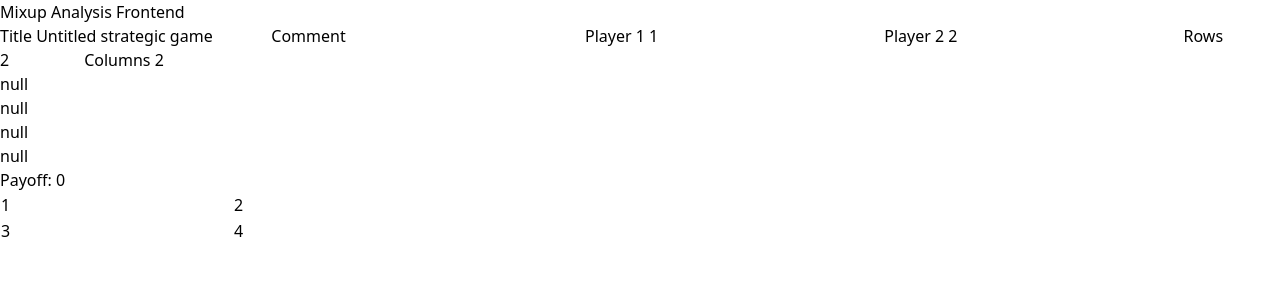
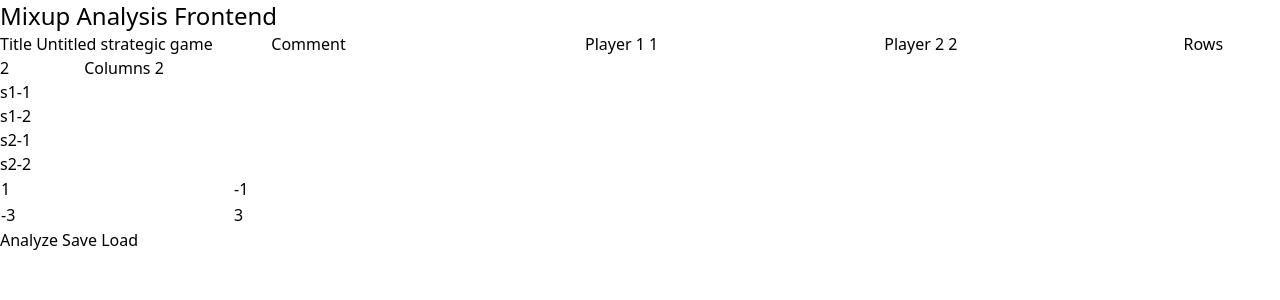
Before and after one commit to AbhijeetKrishnan/mixup-analysis-app, a SvelteKit app in the folder frontend/: page / in a window 1280 px wide. Shown: the top 300 px of the page. Built offline with nearby package versions, Linux system fonts and the light colour scheme.

Commit message:
Add dynamic table

```diff
--- a/frontend/src/routes/+page.svelte
+++ b/frontend/src/routes/+page.svelte
@@ -1,24 +1,71 @@
 <script lang="ts">
-	let title = 'Untitled strategic game';
-	let comment = '';
-	let player_1 = '1';
-	let player_2 = '2';
-	let p1_strategies = ['', ''];
-	let p2_strategies = ['', ''];
-	let rows = 2;
-	let cols = 2;
-	let data = [
-		[1, 2],
-		[3, 4]
+	import type { MixupData } from '../types/mixupData.type';
+
+	export let formData: MixupData = {
+		title: 'Untitled strategic game',
+		comment: '',
+		player_1: '1',
+		player_2: '2',
+		rows: 2,
+		cols: 2,
+		p1_strategies: ['s1-1', 's1-2'],
+		p2_strategies: ['s2-1', 's2-2'],
+		data: [
+			[1, -1],
+			[-3, 3]
+		],
+		p1_probs: null,
+		p2_probs: null,
+		payoff: null
+	};
+	export let onSubmit = () => {};
+
+	let title = formData.title ?? 'Untitled strategic game';
+	let comment = formData.comment ?? '';
+	let player_1 = formData.player_1 ?? '1';
+	let player_2 = formData.player_2 ?? '2';
+	let rows = formData.rows ?? 2;
+	let cols = formData.cols ?? 2;
+	let p1_strategies = formData.p1_strategies ?? ['s1-1', 's1-2'];
+	let p2_strategies = formData.p2_strategies ?? ['s2-1', 's2-2'];
+	let data = formData.data ?? [
+		[1, -1],
+		[-3, 3]
 	];
-	let p1_probs = [null, null];
-	let p2_probs = [null, null];
-	let payoff: number = 0.0;
+	let p1_probs = formData.p1_probs ?? null;
+	let p2_probs = formData.p2_probs ?? null;
+	let payoff = formData.payoff ?? null;
+
+	$: {
+		let prevRows = data.length;
+		let currRows = rows;
+		if (currRows < prevRows) {
+			p1_strategies = p1_strategies.slice(0, currRows);
+			data = data.slice(0, currRows);
+		} else if (currRows > prevRows) {
+			p1_strategies = [...p1_strategies, ...Array(currRows - prevRows).fill('')];
+			data = [...data, ...Array(currRows - prevRows).fill(Array(cols).fill(0))];
+		}
+		// console.log(prevRows, currRows);
+		// console.log(data);
+	}
+
+	$: {
+		let prevCols = data[0].length;
+		let currCols = cols;
+		if (currCols < prevCols) {
+			p2_strategies = p2_strategies.slice(0, currCols);
+			data = data.map((row) => row.slice(0, currCols));
+		} else if (currCols > prevCols) {
+			p2_strategies = [...p2_strategies, ...Array(currCols - prevCols).fill('')];
+			data = data.map((row) => [...row, ...Array(currCols - prevCols).fill(0)]);
+		}
+	}
 </script>
 
-<h1>Mixup Analysis Frontend</h1>
+<h1 class="text-2xl">Mixup Analysis Frontend</h1>
 
-<div>
+<form method="POST" on:submit|preventDefault={onSubmit}>
 	<label for="title">Title</label>
 	<input type="text" id="title" name="title" bind:value={title} />
 
@@ -32,36 +79,53 @@
 	<input type="text" id="player_2" name="player_2" bind:value={player_2} />
 
 	<label for="rows">Rows</label>
-	<input type="number" id="rows" min="1" max="10" bind:value={rows} />
+	<input type="number" id="rows" min="1" max="10" required bind:value={rows} />
 
 	<label for="cols">Columns</label>
-	<input type="number" id="cols" name="cols" min="1" max="10" bind:value={cols} />
+	<input type="number" id="cols" name="cols" min="1" max="10" required bind:value={cols} />
 
 	{#each Array(rows) as _, i}
 		<p>{p1_strategies[i]}</p>
 	{/each}
 
-	{#each Array(cols) as _, i}
-		<p>{p2_strategies[i]}</p>
+	{#each Array(cols) as _, j}
+		<p>{p2_strategies[j]}</p>
 	{/each}
 
-	{#each Array(rows) as _, i}
-		<p>{p1_probs[i]}</p>
-	{/each}
-
-	{#each Array(cols) as _, i}
-		<p>{p2_probs[i]}</p>
-	{/each}
-
-	<p>Payoff: {payoff}</p>
-
-	<table>
+	<table class="grid-cols-{cols}">
 		{#each Array(rows) as _, i}
 			<tr>
 				{#each Array(cols) as _, j}
-					<td><input type="number" id="{i}-{j}" name="{i}-{j}" bind:value={data[i][j]} /></td>
+					{#if i < rows && j < cols}
+						<td
+							><input
+								type="number"
+								id="cell-{i}-{j}"
+								name="cell-{i}-{j}"
+								bind:value={data[i][j]}
+							/></td
+						>
+					{/if}
 				{/each}
 			</tr>
 		{/each}
 	</table>
-</div>
+
+	{#if p1_probs != null && p2_probs != null && payoff != null}
+		{#each Array(rows) as _, i}
+			<p>{p1_probs[i]}</p>
+		{/each}
+
+		{#each Array(cols) as _, i}
+			<p>{p2_probs[i]}</p>
+		{/each}
+
+		<p>Payoff: {payoff}</p>
+	{/if}
+
+	<button name="analyze" type="submit" formaction="/analyze">Analyze</button>
+
+	<button name="save" type="submit" formaction="/download">Save</button>
+
+	<button name="load" type="submit" formaction="/upload">Load</button>
+</form>
--- /dev/null
+++ b/frontend/src/routes/+page.ts
@@ -0,0 +1,8 @@
+function onSubmit(e: Event) {
+  e.preventDefault(); // prevent the default form submission behavior
+  const form = e.target as HTMLFormElement; // cast the target to HTMLFormElement
+  const formData = new FormData(form);
+  const data = Object.fromEntries(formData); // use the form to create a new FormData object
+
+  console.log(data);
+}
--- /dev/null
+++ b/frontend/src/types/cellData.type.ts
@@ -0,0 +1,5 @@
+export type CellData = {
+    x: number;
+    y: number;
+    value: number;
+};
--- /dev/null
+++ b/frontend/src/types/mixupData.type.ts
@@ -0,0 +1,14 @@
+export type MixupData = {
+    title: string;
+    comment: string;
+    player_1: string;
+    player_2: string;
+    rows: number;
+    cols: number;
+    p1_strategies: string[];
+    p2_strategies: string[];
+    data: number[][];
+    p1_probs: number[] | null;
+    p2_probs: number[] | null;
+    payoff: number | null;
+};
```
